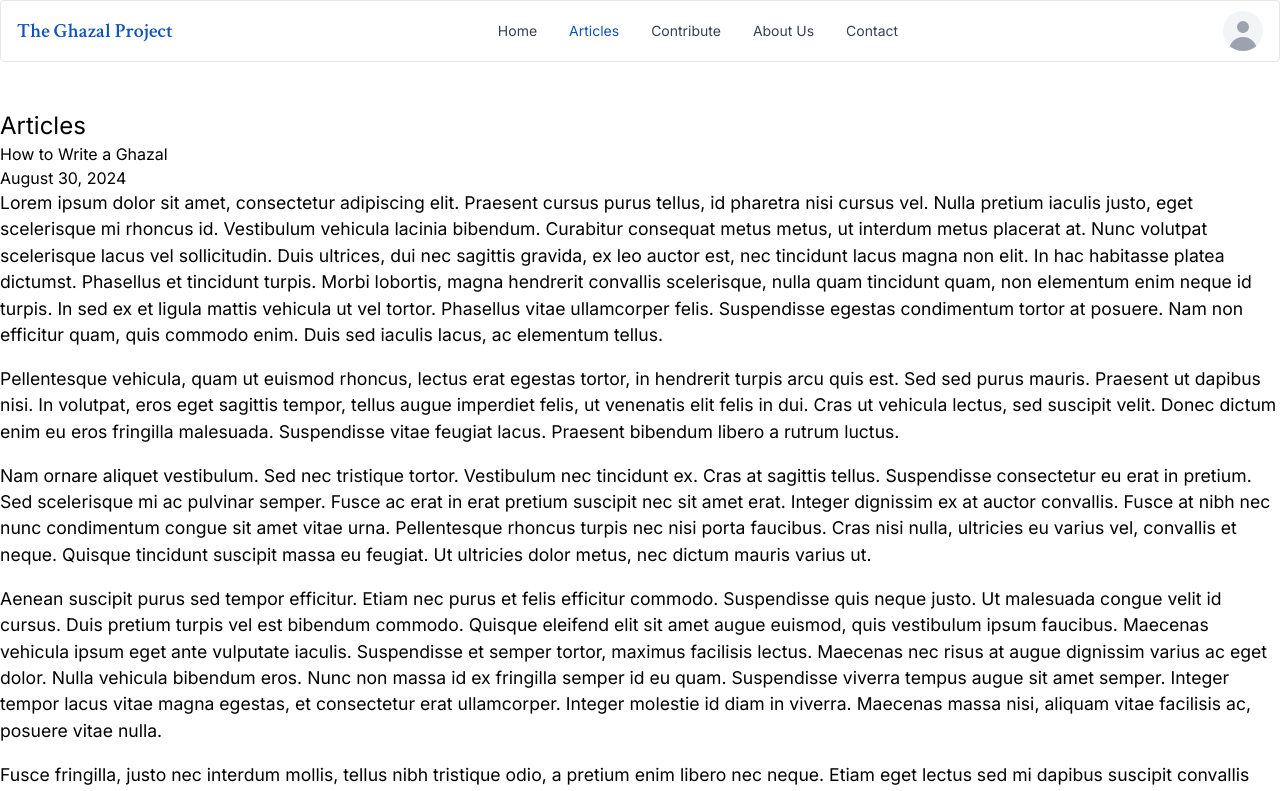
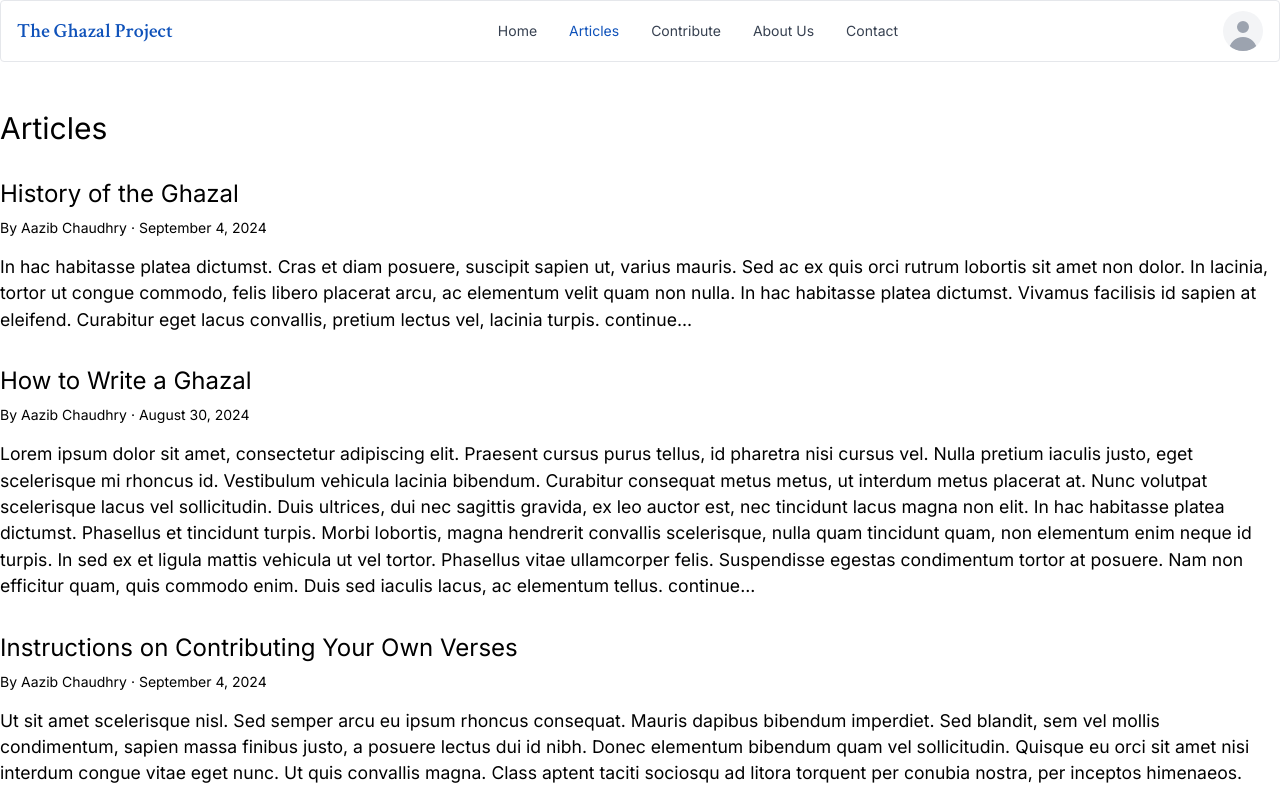
Before and after one commit to aazibch/theghazalproject, a Next.js app: page /articles in a window 1280 px wide. Shown: the top 791 px of the page. Built offline with nearby package versions, Linux system fonts and the light colour scheme.

Commit message:
Add more sample articles

```diff
--- a/app/articles/page.tsx
+++ b/app/articles/page.tsx
@@ -6,10 +6,16 @@ export default async function ArticlesPage() {
 
   return (
     <div className="container mx-auto my-12">
-      <h2 className="text-2xl">Articles</h2>
+      <h2 className="text-3xl mb-8">Articles</h2>
 
       {articleData.map((e, i) => (
-        <ArticlePreview title={e.title} excerpt={e.content} date={e.date} />
+        <ArticlePreview
+          slug={e.slug}
+          title={e.title}
+          author={e.author}
+          date={e.date}
+          excerpt={e.excerpt}
+        />
       ))}
     </div>
   );
--- /dev/null
+++ b/articles/history-of-ghazal.md
@@ -0,0 +1,16 @@
+---
+title: 'History of the Ghazal'
+author: 'Aazib Chaudhry'
+excerpt: 'In hac habitasse platea dictumst. Cras et diam posuere, suscipit sapien ut, varius mauris. Sed ac ex quis orci rutrum lobortis sit amet non dolor. In lacinia, tortor ut congue commodo, felis libero placerat arcu, ac elementum velit quam non nulla. In hac habitasse platea dictumst. Vivamus facilisis id sapien at eleifend. Curabitur eget lacus convallis, pretium lectus vel, lacinia turpis.'
+date: 'September 4, 2024'
+---
+
+In hac habitasse platea dictumst. Cras et diam posuere, suscipit sapien ut, varius mauris. Sed ac ex quis orci rutrum lobortis sit amet non dolor. In lacinia, tortor ut congue commodo, felis libero placerat arcu, ac elementum velit quam non nulla. In hac habitasse platea dictumst. Vivamus facilisis id sapien at eleifend. Curabitur eget lacus convallis, pretium lectus vel, lacinia turpis.
+
+Etiam at mi congue, posuere lacus ut, efficitur libero. Vestibulum ante ipsum primis in faucibus orci luctus et ultrices posuere cubilia curae; Donec at odio vitae mauris egestas maximus id a ligula. Donec libero felis, malesuada nec imperdiet vel, placerat sed eros. Sed id orci bibendum, placerat tellus sit amet, pretium urna. Phasellus quis massa ante. Fusce tempor nisl ut luctus aliquam. Donec purus neque, viverra a nulla et, porttitor imperdiet magna. Morbi fermentum elit vitae odio gravida, id lobortis purus dapibus. Pellentesque tincidunt nunc non nisl pretium convallis. Suspendisse et convallis est. Mauris placerat ex vel ornare imperdiet.
+
+Aenean vestibulum elit tempor sem condimentum, nec auctor orci ultricies. Aliquam vel scelerisque ipsum. Fusce auctor a eros vel efficitur. Vestibulum feugiat nunc id vulputate sagittis. Pellentesque habitant morbi tristique senectus et netus et malesuada fames ac turpis egestas. Orci varius natoque penatibus et magnis dis parturient montes, nascetur ridiculus mus. Aliquam elit dui, ornare non enim sollicitudin, rhoncus gravida justo. Sed hendrerit ornare odio, at tempus est vehicula a. Suspendisse sit amet semper eros. Phasellus a vestibulum justo. In hac habitasse platea dictumst. Donec faucibus varius erat, eget hendrerit nunc tincidunt in. Sed hendrerit augue in augue pulvinar, sit amet laoreet mi efficitur. Praesent ipsum tellus, accumsan vulputate ex in, scelerisque mollis urna. Quisque at rutrum ipsum, et faucibus eros. Donec ut risus sit amet leo pretium gravida.
+
+Etiam ornare libero sed aliquet varius. Curabitur sed eros id dui faucibus tempor quis non diam. Nunc molestie nisl non blandit suscipit. Mauris posuere nisl sit amet turpis laoreet, in gravida leo tincidunt. Aliquam eu sapien gravida, tempor nisi aliquet, faucibus dolor. Etiam eget tincidunt felis. Morbi elementum mi nec ante consequat pulvinar. Cras nibh tellus, tincidunt quis diam at, accumsan mollis nibh. Etiam varius orci vitae vehicula bibendum. Proin suscipit nibh eu rutrum mattis. Phasellus et lorem interdum, convallis ante vitae, mattis augue. Lorem ipsum dolor sit amet, consectetur adipiscing elit. Praesent et elementum urna, a porttitor odio. Donec fermentum nisi at est semper laoreet.
+
+Morbi vitae commodo urna. Suspendisse vitae ligula nunc. Donec congue ex quis lobortis iaculis. Nulla molestie malesuada metus quis varius. Sed sed lorem vel dui fermentum sodales. Curabitur sagittis elit quis dui pharetra faucibus. Donec at sem et nisi bibendum congue. Sed luctus neque leo, et porttitor purus fringilla eget. Etiam magna libero, euismod vitae consectetur tempus, faucibus ut ipsum. Donec lobortis tempus auctor. Integer placerat mattis diam sagittis pharetra. Morbi in eros diam. Praesent gravida ultrices dolor, at commodo lacus cursus fringilla. Ut in ligula rhoncus, sagittis nisi non, ullamcorper justo. Mauris diam diam, aliquet eu rhoncus quis, laoreet in risus. Vestibulum suscipit tincidunt egestas.
--- a/articles/how-to-write-ghazal.md
+++ b/articles/how-to-write-ghazal.md
@@ -1,5 +1,7 @@
 ---
 title: 'How to Write a Ghazal'
+author: 'Aazib Chaudhry'
+excerpt: 'Lorem ipsum dolor sit amet, consectetur adipiscing elit. Praesent cursus purus tellus, id pharetra nisi cursus vel. Nulla pretium iaculis justo, eget scelerisque mi rhoncus id. Vestibulum vehicula lacinia bibendum. Curabitur consequat metus metus, ut interdum metus placerat at. Nunc volutpat scelerisque lacus vel sollicitudin. Duis ultrices, dui nec sagittis gravida, ex leo auctor est, nec tincidunt lacus magna non elit. In hac habitasse platea dictumst. Phasellus et tincidunt turpis. Morbi lobortis, magna hendrerit convallis scelerisque, nulla quam tincidunt quam, non elementum enim neque id turpis. In sed ex et ligula mattis vehicula ut vel tortor. Phasellus vitae ullamcorper felis. Suspendisse egestas condimentum tortor at posuere. Nam non efficitur quam, quis commodo enim. Duis sed iaculis lacus, ac elementum tellus.'
 date: 'August 30, 2024'
 ---
 
--- /dev/null
+++ b/articles/instructions-on-contributing.md
@@ -0,0 +1,16 @@
+---
+title: 'Instructions on Contributing Your Own Verses'
+author: 'Aazib Chaudhry'
+excerpt: 'Ut sit amet scelerisque nisl. Sed semper arcu eu ipsum rhoncus consequat. Mauris dapibus bibendum imperdiet. Sed blandit, sem vel mollis condimentum, sapien massa finibus justo, a posuere lectus dui id nibh. Donec elementum bibendum quam vel sollicitudin. Quisque eu orci sit amet nisi interdum congue vitae eget nunc. Ut quis convallis magna. Class aptent taciti sociosqu ad litora torquent per conubia nostra, per inceptos himenaeos.'
+date: 'September 4, 2024'
+---
+
+Ut sit amet scelerisque nisl. Sed semper arcu eu ipsum rhoncus consequat. Mauris dapibus bibendum imperdiet. Sed blandit, sem vel mollis condimentum, sapien massa finibus justo, a posuere lectus dui id nibh. Donec elementum bibendum quam vel sollicitudin. Quisque eu orci sit amet nisi interdum congue vitae eget nunc. Ut quis convallis magna. Class aptent taciti sociosqu ad litora torquent per conubia nostra, per inceptos himenaeos.
+
+Nunc feugiat egestas odio, sit amet lacinia nulla gravida sit amet. Aenean interdum est posuere felis venenatis, vel sagittis justo porta. Cras nec metus ligula. Praesent vitae erat ut diam pretium pretium. Proin ultrices dolor ut sollicitudin venenatis. Maecenas neque ligula, lacinia vitae turpis a, molestie ornare neque. Suspendisse arcu neque, viverra in ligula ac, rutrum rutrum lorem. Morbi a erat eleifend, porttitor eros eu, eleifend metus. Nullam turpis ipsum, elementum vel commodo iaculis, condimentum ac risus. Vivamus vestibulum nec metus vitae mollis. Ut quis odio augue.
+
+Duis consequat ligula sed lectus condimentum, ac suscipit nulla mattis. Suspendisse pellentesque neque ex, non imperdiet erat ullamcorper vel. Nam nec ipsum metus. In hac habitasse platea dictumst. Mauris et placerat tellus. Nam fringilla sit amet libero id volutpat. Nulla iaculis elementum efficitur. Sed quis odio faucibus, dapibus lacus et, lobortis velit. Sed ac lacus massa. Maecenas sit amet scelerisque lectus.
+
+Quisque dapibus augue ac tellus suscipit imperdiet. Proin quis laoreet neque, ut molestie turpis. Duis luctus neque eget nunc posuere auctor. Mauris fringilla id est quis pharetra. Vivamus aliquet vestibulum ligula a efficitur. Nulla facilisi. Nam arcu felis, tincidunt id aliquam vitae, finibus in turpis. Praesent pharetra scelerisque elit. Fusce sodales diam sed lorem consectetur placerat. Suspendisse vulputate orci mauris, et mattis nisl varius nec. Aliquam vel lectus at est ultricies blandit eu quis ipsum. In sodales eros at elit posuere, sed mattis turpis rhoncus. Duis eu erat ac lorem egestas blandit. Vestibulum mattis, quam at semper vestibulum, enim odio iaculis dolor, id accumsan odio ipsum malesuada sapien. Vestibulum scelerisque ac enim eu dapibus.
+
+Suspendisse sagittis erat a odio consectetur suscipit. Suspendisse in tempor erat. Nam ultrices tristique lorem, in gravida enim facilisis sit amet. Nullam eros lorem, imperdiet sed odio ut, facilisis faucibus justo. Donec pellentesque suscipit mi sit amet laoreet. Nullam ultrices nunc sed est luctus egestas. Fusce vel ligula pharetra, lacinia nisi quis, feugiat neque. Class aptent taciti sociosqu ad litora torquent per conubia nostra, per inceptos himenaeos. Sed at rutrum mauris. Suspendisse blandit ligula vel nisi rhoncus, nec posuere diam vulputate. Morbi at ex ac diam laoreet placerat. Cras accumsan nibh ut tempor rutrum. Aenean luctus, enim nec viverra bibendum, leo sem suscipit turpis, eu pharetra orci sapien eget nisi. Fusce nec justo a odio tempus vulputate.
--- a/components/articles/article-preview/article-preview.tsx
+++ b/components/articles/article-preview/article-preview.tsx
@@ -5,40 +5,54 @@ import rehypeRaw from 'rehype-raw';
 import classNames from './article-preview.module.css';
 
 interface ArticlePreviewProps {
+  slug: string;
   title: string;
+  date: string;
+  author: string;
   excerpt: string;
-  date: string;
 }
 
 export default function ArticlePreview({
+  slug,
   title,
-  excerpt,
-  date
+  date,
+  author,
+  excerpt
 }: ArticlePreviewProps) {
   return (
-    <>
-      <h1>{title}</h1>
-      <time dateTime={date.toString()}>{date}</time>
+    <div className="mb-8">
+      <header className="mb-4">
+        <h1 className="text-2xl mb-2">{title}</h1>
+        <div className="text-sm">
+          <span>By {author}</span> ·{' '}
+          <time dateTime={date.toString()}>{date}</time>
+        </div>
+      </header>
+
       <div className={classNames.articleContent}>
-        <ReactMarkdown
-          rehypePlugins={[rehypeRaw]}
-          components={{
-            a({ href, children }) {
-              if (typeof href === 'string' && Array.isArray(children)) {
-                return (
-                  <Link href={href} target="_blank">
-                    {children[0]}
-                  </Link>
-                );
-              }
-
-              return;
-            }
-          }}
-        >
-          {excerpt}
-        </ReactMarkdown>
+        <p>
+          {excerpt} <Link href={`/articles/${slug}`}>continue...</Link>
+        </p>
       </div>
-    </>
+    </div>
   );
 }
+
+// <ReactMarkdown
+// rehypePlugins={[rehypeRaw]}
+// components={{
+//   a({ href, children }) {
+//     if (typeof href === 'string' && Array.isArray(children)) {
+//       return (
+//         <Link href={href} target="_blank">
+//           {children[0]}
+//         </Link>
+//       );
+//     }
+
+//     return;
+//   }
+// }}
+// >
+// {excerpt}
+// </ReactMarkdown>
--- a/lib/articles.ts
+++ b/lib/articles.ts
@@ -1,13 +1,6 @@
 import fs from 'fs';
 import path from 'path';
 import matter from 'gray-matter';
-
-// interface ArticleObject {
-//   slug: string;
-//   content: string;
-//   title: string;
-//   date: string;
-// }
 
 const getArticleFileNames = () => {
   const articlesDirectory = path.join(process.cwd(), 'articles');
@@ -25,12 +18,13 @@ export const getArticleData = () => {
     const fileContents = fs.readFileSync(fullPath, 'utf8');
     const slug = fileName.replace('.md', '');
 
-    const { data, content } = matter(fileContents);
+    const { data } = matter(fileContents);
 
     return {
       slug,
-      content,
       title: data.title,
+      author: data.author,
+      excerpt: data.excerpt,
       date: data.date
     };
   });
```
